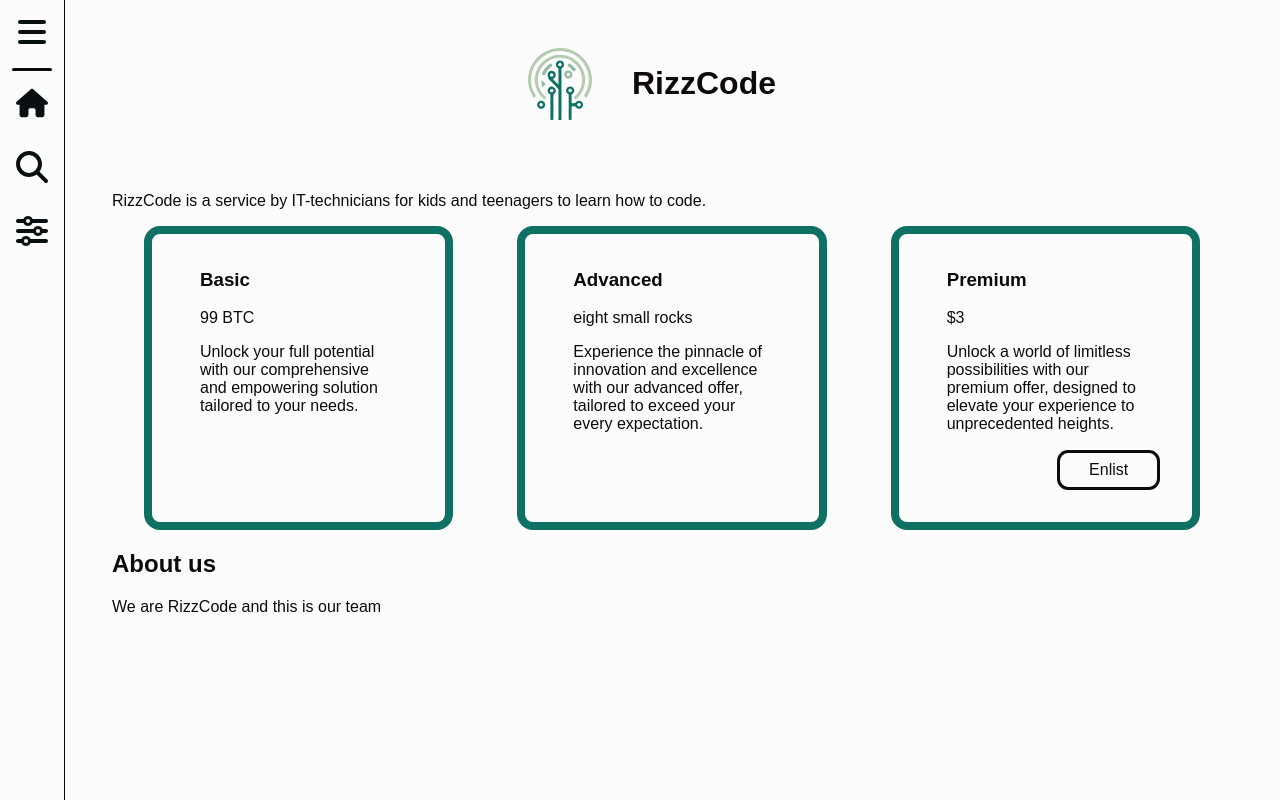
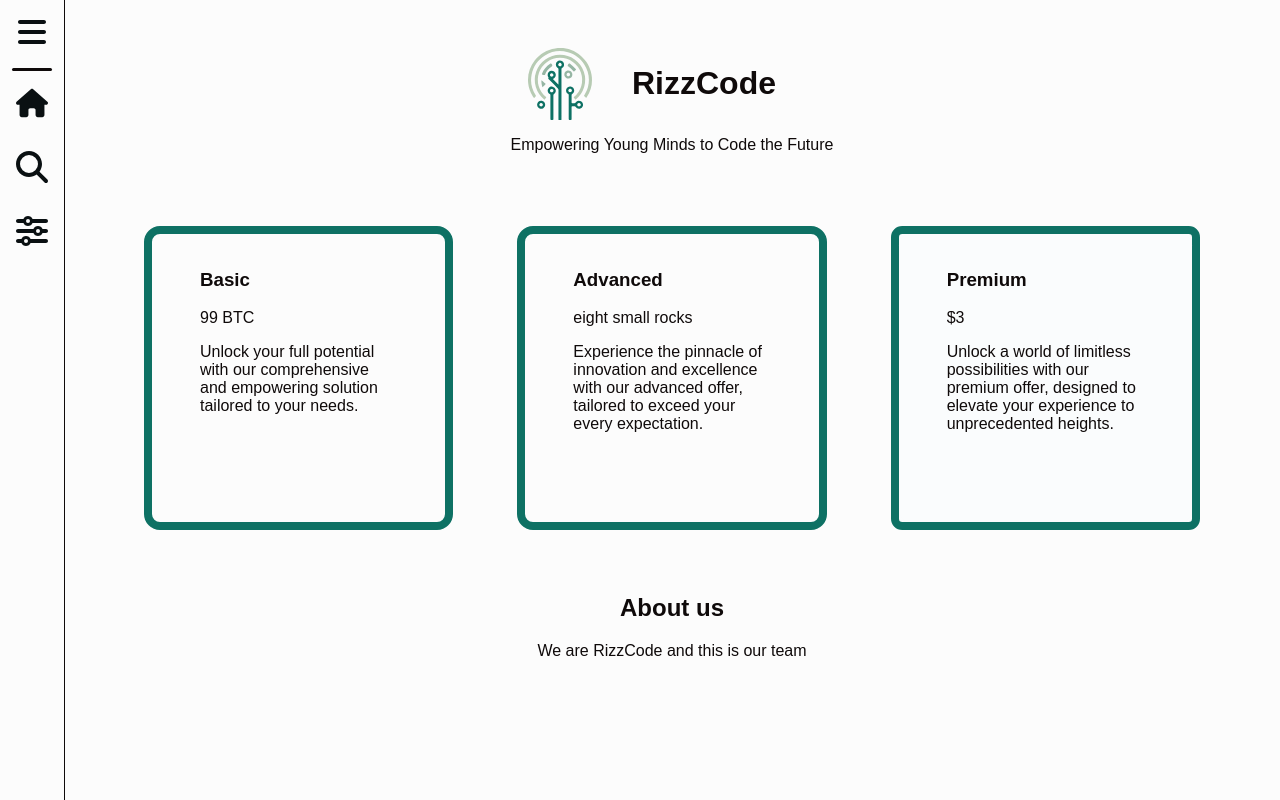
Before and after one commit to Melvinchr/Melvinchr.github.io, a plain HTML site: page index.html in a window 1280 px wide. Drawn offline with Linux system fonts and the light colour scheme; a web font is replaced by a local one.

Commit message:
Fix layout and add slogan

```diff
--- a/index.html
+++ b/index.html
@@ -6,6 +6,7 @@
         <link rel="stylesheet" href="style.css">
         <script src="https://kit.fontawesome.com/5c67c58026.js" crossorigin="anonymous"></script>
         <script src="sidebar.js"></script>
+        <script id="dsq-count-scr" src="//rizzcode.disqus.com/count.js" async></script>
     </head>
     <body>
         <div class="sidebar" id="sidebar">
@@ -31,11 +32,13 @@
         </div>
         <main>
             <header>
-                <img src="logo.svg" alt="RizzCode logo"></img>
-                <h1>RizzCode</h1>
+                <div class="logo-container">
+                    <img src="logo.svg" alt="RizzCode logo">
+                    <h1>RizzCode</h1>
+                </div>
+                <p>Empowering Young Minds to Code the Future</p>
             </header>
             <article>
-                <p>RizzCode is a service by IT-technicians for kids and teenagers to learn how to code.</p>
                 <div class="offers">
                     <a href="#" class="offer offer1">
                         <h3>Basic</h3>
@@ -51,18 +54,19 @@
                         and excellence with our advanced offer,
                         tailored to exceed your every expectation.</p>
                     </a>
-                    <a href="#" class="offer offer3">
+                    <a href="#" class="offer offer3 button">
                         <h3>Premium</h3>
                         <p class="price">$3</p>
                         <p>Unlock a world of limitless
                         possibilities with our premium offer,
                         designed to elevate your experience to
                         unprecedented heights.</p>
-                        <div href="#" class="button">Enlist</div>
                     </a>
                 </div>
-                <h2>About us</h2>
-                <p>We are RizzCode and this is our team</p>
+                <div class="about-us-container">
+                    <h2>About us</h2>
+                    <p>We are RizzCode and this is our team</p>
+                </div>
             </article>
         </main>
     </body>
--- a/style.css
+++ b/style.css
@@ -7,7 +7,7 @@
 
 @font-face {
     font-family: "Poppins";
-    src: url('assets/font/Poppins-Regular.ttf') format('truetype')
+    src: url('assets/font/Poppins-Regular.ttf') format('truetype');
     font-weight: normal;
     font-style: normal;
 }
@@ -98,6 +98,12 @@ body {
 }
 
 header {
+    display: flex;
+    flex-direction: column;
+    align-items: center;
+}
+
+.logo-container {
     display: grid;
     grid-template-columns: 4em 14em;
 }
@@ -149,23 +155,15 @@ article {
 }
 
 .button {
-    bottom: 2em;
-    right: 2em;
-    position: absolute;
     background-color: var(--background-alt);
     color: var(--text);
-    cursor: pointer;
     outline: none;
     z-index: 0;
     border-radius: 0.7em;
-    padding: 0.5em 1.8em;
-    text-decoration: none;
-    border: 3px solid var(--text);
 }
 
 .button:before {
     content: '';
-    /* background: linear-gradient(45deg, #ff0000, #ff00c8, #7a00ff, #ff00c8, #ff0000); */
     background: linear-gradient(45deg, var(--primary), var(--accent), var(--secondary), var(--accent), var(--primary));
     position: absolute;
     top: -2px;
@@ -205,6 +203,11 @@ article {
     border-radius: 0.7em;
 }
 
+.about-us-container {
+    margin-top: 4em;
+    text-align: center;
+}
+
 @keyframes glowing {
     0% { background-position: 0 0; }
     50% { background-position: 400% 0; }
@@ -214,6 +217,7 @@ article {
 @media (max-aspect-ratio: 3/2) {
     .offers {
         flex-direction: column;
+        gap: 2em;
     }
     .offer {
         height: 20em;
```
